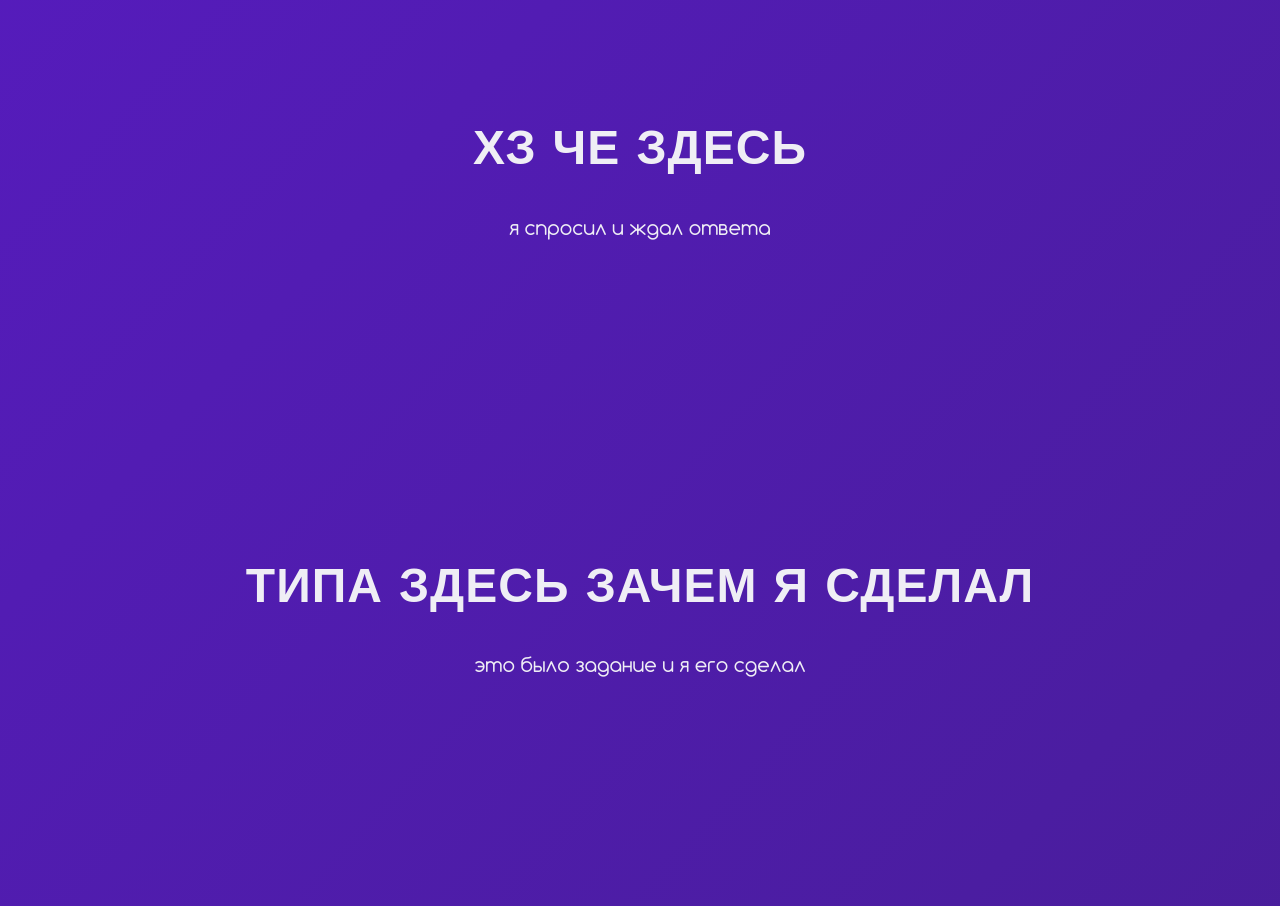
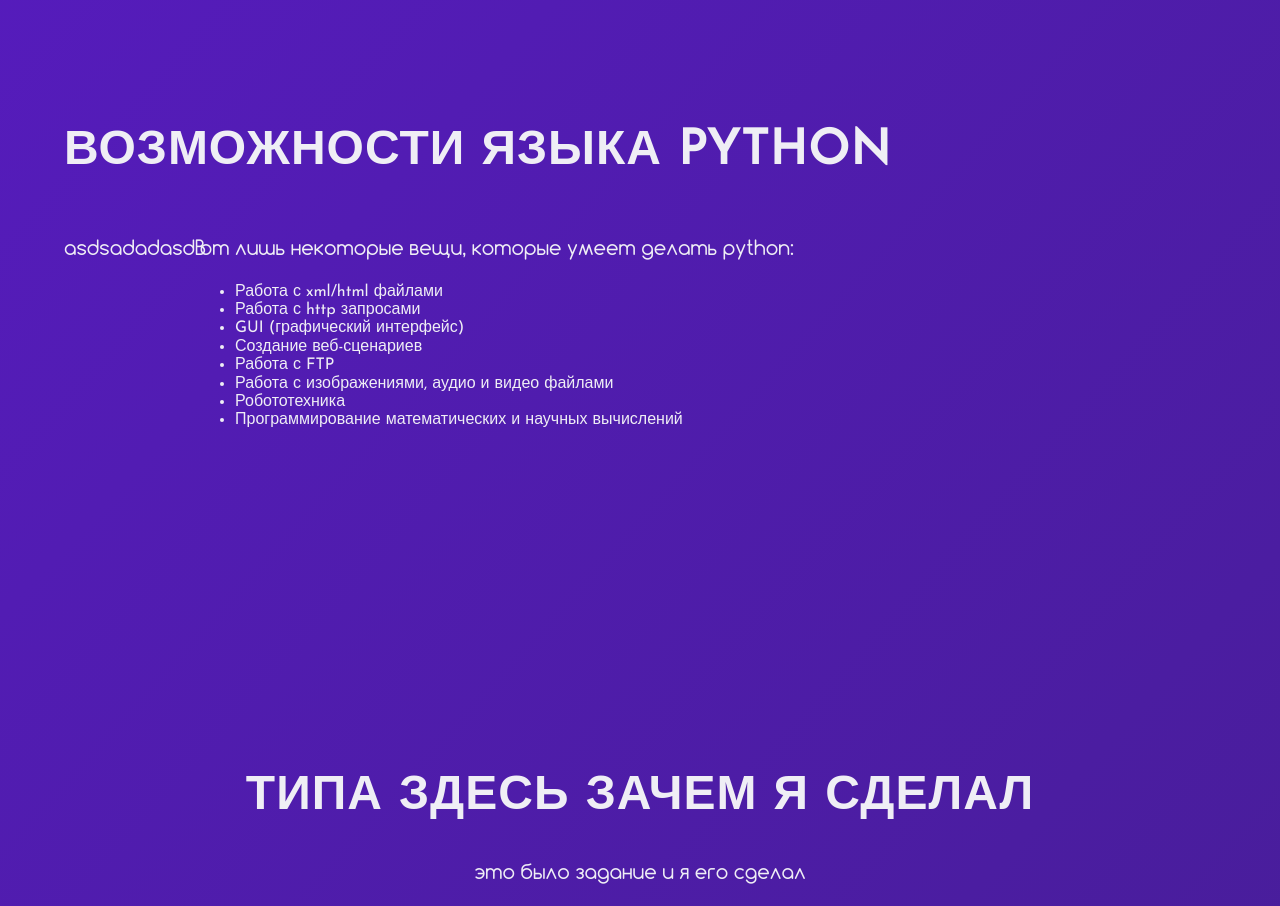
Before and after one commit to MirFeeD/site, a plain HTML site: page project/index.html in a window 1280 px wide. Shown: the part 1640-2546 px from the top of the page. Drawn offline with Linux system fonts and the light colour scheme; files whose address does not match are found by name.

Commit message:
Add files via upload

```diff
--- a/project/index.html
+++ b/project/index.html
@@ -30,7 +30,7 @@
                 <li><a href="#port">portfolio</a></li>
              </ul>
            </nav>
-          <div class="logo"><span>h</span></div>
+          <div class="logo"><span>hi</span></div>
           <section class="header-content">
              <h1>Welcome</h1>
             <p> Это сайт посвящен языку программирования Python.<br>
@@ -67,9 +67,22 @@
             </div>
         </section>
         <a name="study"></a>
-        <section class="header-content">
-            <h1>Хз че здесь</h1>
-            <p>я спросил и ждал ответа</p>
+        <section class="header-content2">
+            <h1>Возможности языка Python</h1>
+            <div class="flex-container">
+                <p>asdsadadasd</p>
+                <div><p> Вот лишь некоторые вещи, которые умеет делать python: <br>
+                <ul>
+                    <li>Работа с xml/html файлами</li>
+                    <li>Работа с http запросами</li>
+                    <li>GUI (графический интерфейс)</li>
+                    <li>Создание веб-сценариев</li>
+                    <li>Работа с FTP</li>
+                    <li>Работа с изображениями, аудио и видео файлами</li>
+                    <li>Робототехника</li>
+                    <li>Программирование математических и научных вычислений</li>
+                </ul><p></p></div>
+            </div>
 
 
         </section>
```
